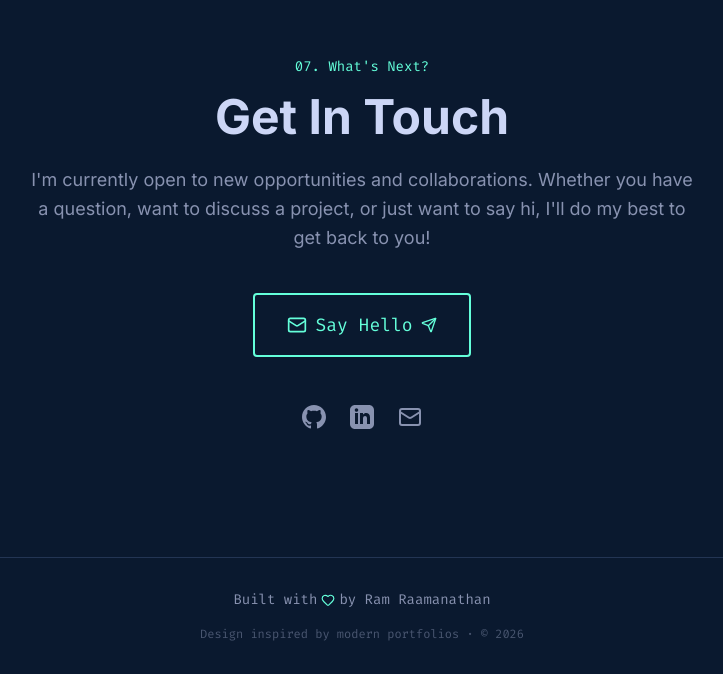
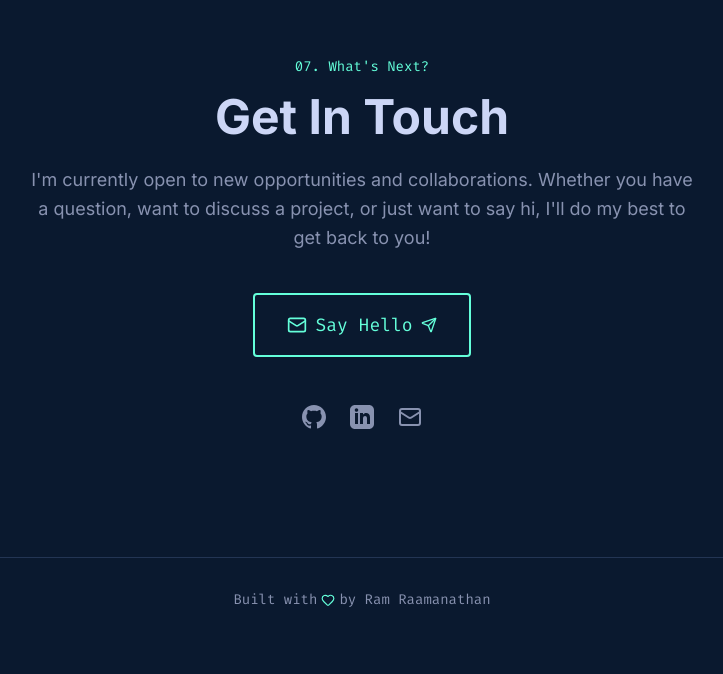
Before and after one commit to Ram27052000/Portfolio, a Next.js app: page / in a window 1280 px wide. Shown: the part 6296-6970 px from the top of the page, without its empty margins (478-1201 px from the left). After the commit the page ends 6938 px from the top, so only its background shows below. Built offline with nearby package versions, Linux system fonts and the light colour scheme.

Commit message:
Remove design credit line from footer

```diff
--- a/src/components/layout/Footer.tsx
+++ b/src/components/layout/Footer.tsx
@@ -47,10 +47,6 @@ export default function Footer() {
             Raamanathan
           </span>
         </motion.p>
-
-        <p className="text-slate-dark text-xs font-mono">
-          Design inspired by modern portfolios · © {new Date().getFullYear()}
-        </p>
       </div>
     </footer>
   );
```
